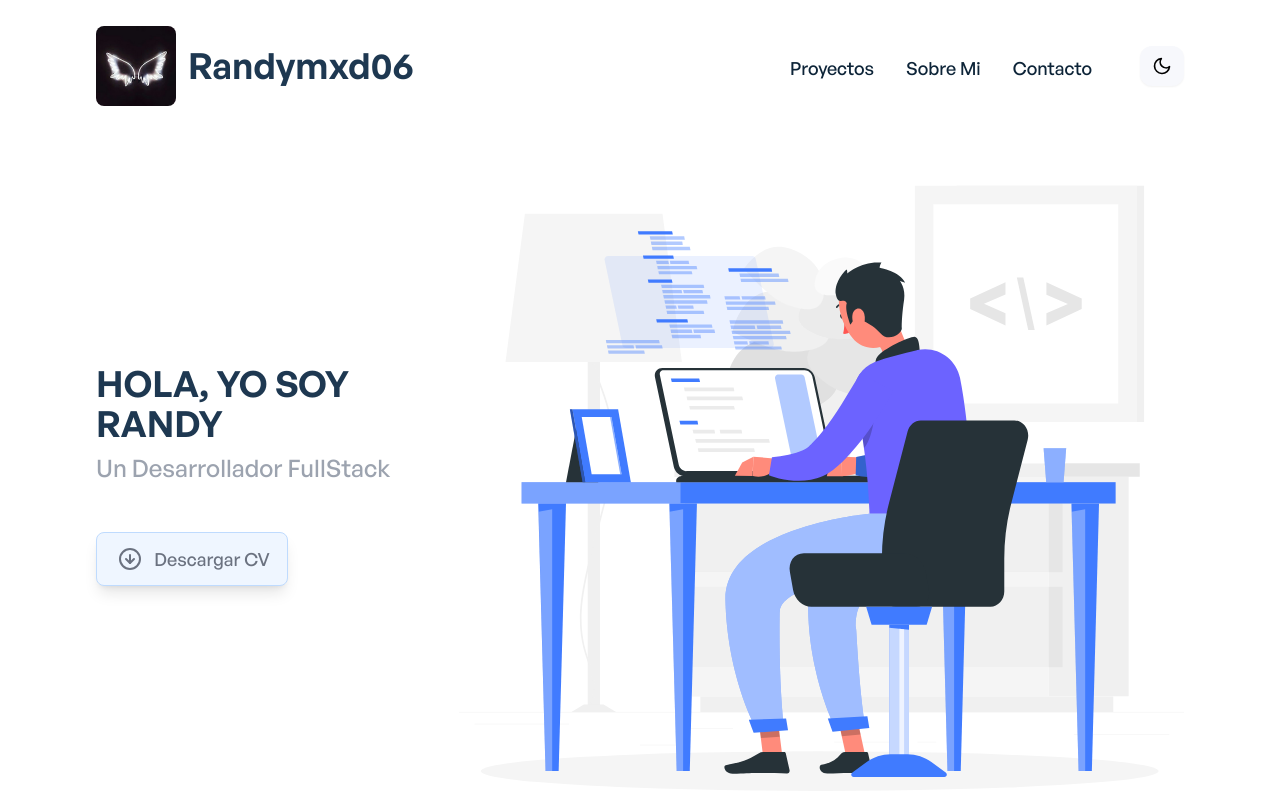
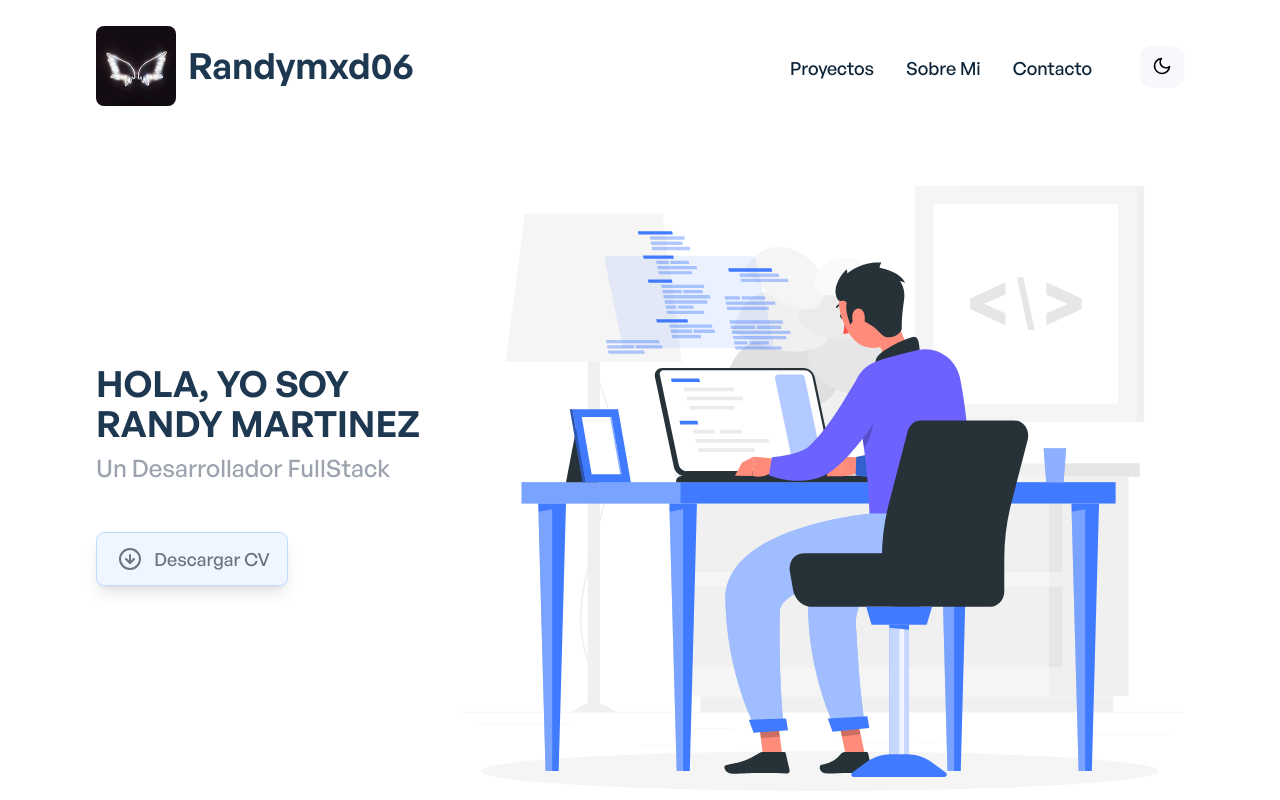
Before and after one commit to randymxd06/My_Portfolio, a Vue app: page / in a window 1280 px wide. Shown: the top 800 px of the page. Built offline with nearby package versions, Linux system fonts and the light colour scheme; what vue-backtotop would draw is missing.

Commit message:
feat: Esta es una prueba de continuous deployment

```diff
--- a/src/components/shared/AppBanner.vue
+++ b/src/components/shared/AppBanner.vue
@@ -31,7 +31,7 @@ export default {
 			<h1
 				class="font-general-semibold text-3xl md:text-3xl xl:text-4xl text-center sm:text-left text-ternary-dark dark:text-primary-light uppercase"
 			>
-				HOLA, YO SOY RANDY
+				HOLA, YO SOY RANDY MARTINEZ
 			</h1>
 			<p
 				class="font-general-medium mt-2 text-lg sm:text-xl  xl:text-2xl text-center sm:text-left leading-none text-gray-400"
```
